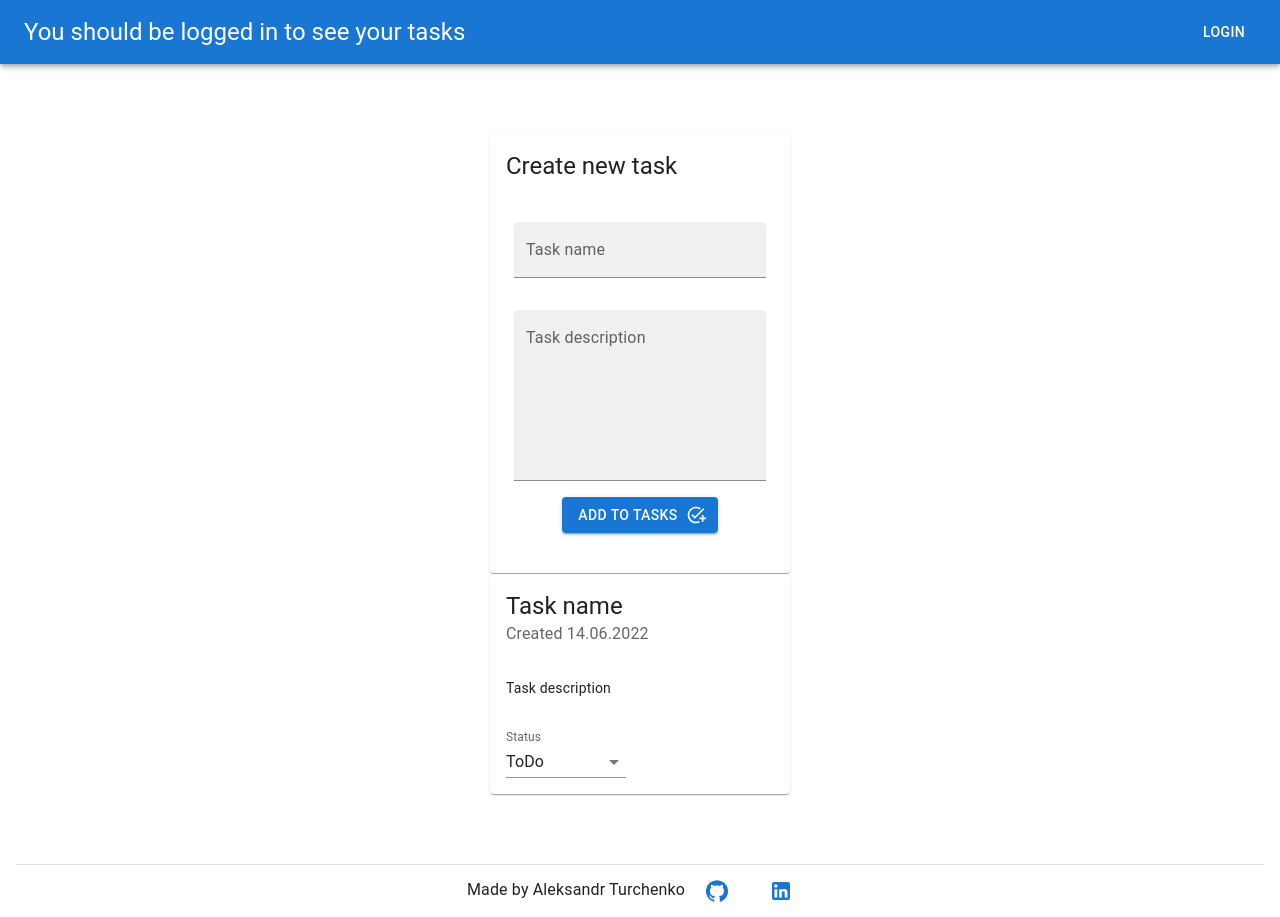
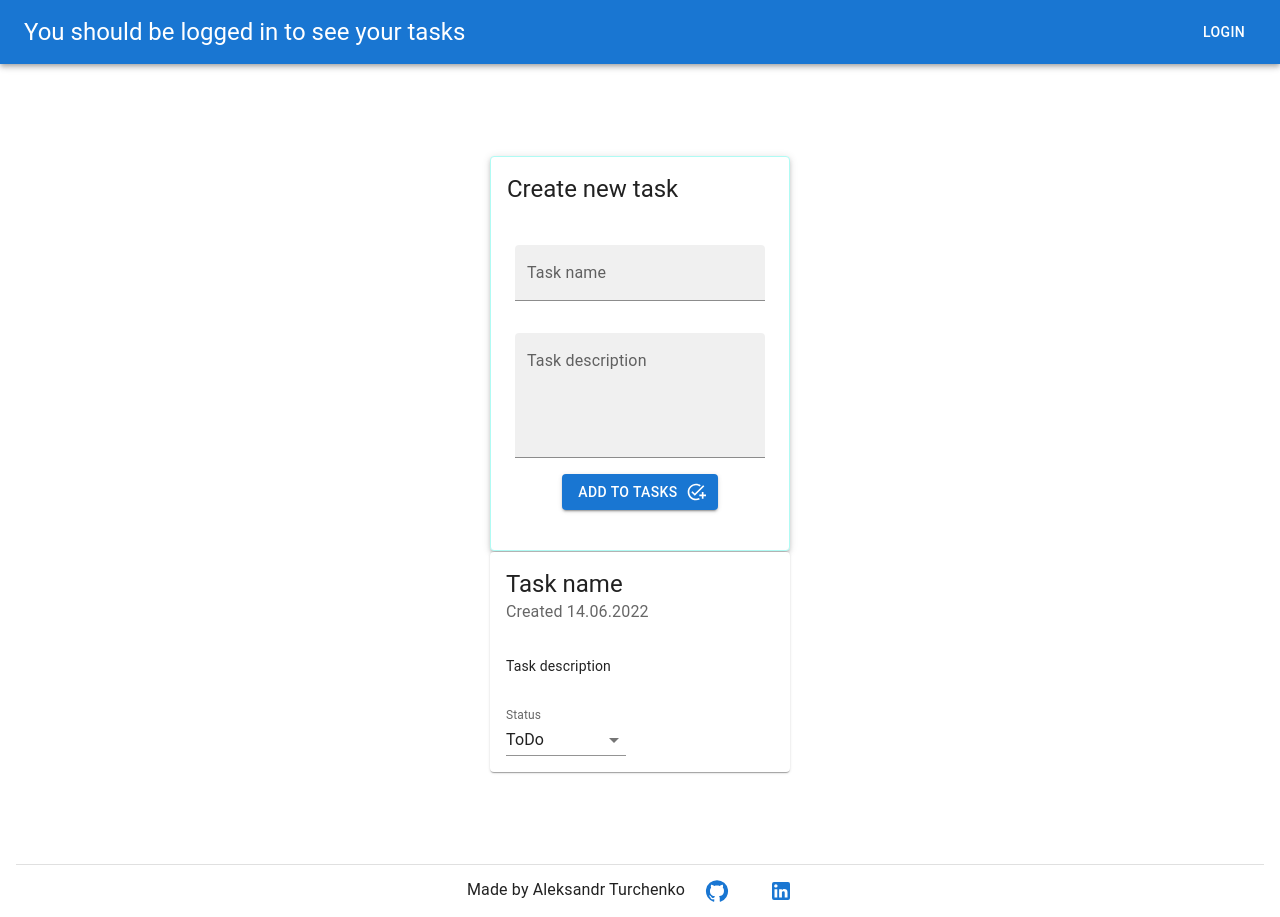
Before and after one commit to alext100/todo-list, a Next.js app: page / in a window 1280 px wide. Built offline with nearby package versions, Linux system fonts and the light colour scheme; no server answers.

Commit message:
To task was added properties id, date, state

```diff
--- a/components/CreateTask/CreateTask.tsx
+++ b/components/CreateTask/CreateTask.tsx
@@ -10,16 +10,15 @@ import {
 } from "@mui/material";
 import axios from "axios";
 import * as React from "react";
-
-type Task = {
-  taskName: string;
-  taskDescription: string;
-};
+import { Task } from "utility/interfaces/task";
 
 const CreateTask = () => {
   const initialTask: Task = {
+    id: "",
     taskName: "",
     taskDescription: "",
+    date: "",
+    state: "ToDo",
   };
   const [task, setTask] = React.useState<Task>(initialTask);
 
@@ -35,11 +34,15 @@ const CreateTask = () => {
   };
 
   const createNewTask = async (newTask: Task) => {
-    await axios.post("", newTask, {
-      headers: {
-        "Content-Type": "application/json",
-      },
-    });
+    await axios.post(
+      "http://localhost:3010/tasks",
+      { ...newTask, date: Date.now(), state: "ToDo" },
+      {
+        headers: {
+          "Content-Type": "application/json",
+        },
+      }
+    );
   };
 
   const createTask = (event: React.FormEvent<HTMLFormElement>) => {
@@ -49,7 +52,7 @@ const CreateTask = () => {
   };
 
   return (
-    <Card sx={{ minWidth: 300 }}>
+    <Card sx={{ minWidth: 300, border: "1px solid #b0fbf4", boxShadow: 3 }}>
       <CardHeader title="Create new task" />
       <CardContent>
         <Box
@@ -83,7 +86,7 @@ const CreateTask = () => {
               multiline
               fullWidth
               variant="filled"
-              rows={6}
+              rows={4}
               value={task.taskDescription}
               onChange={handleTaskChange}
               data-testid="task-description"
```
